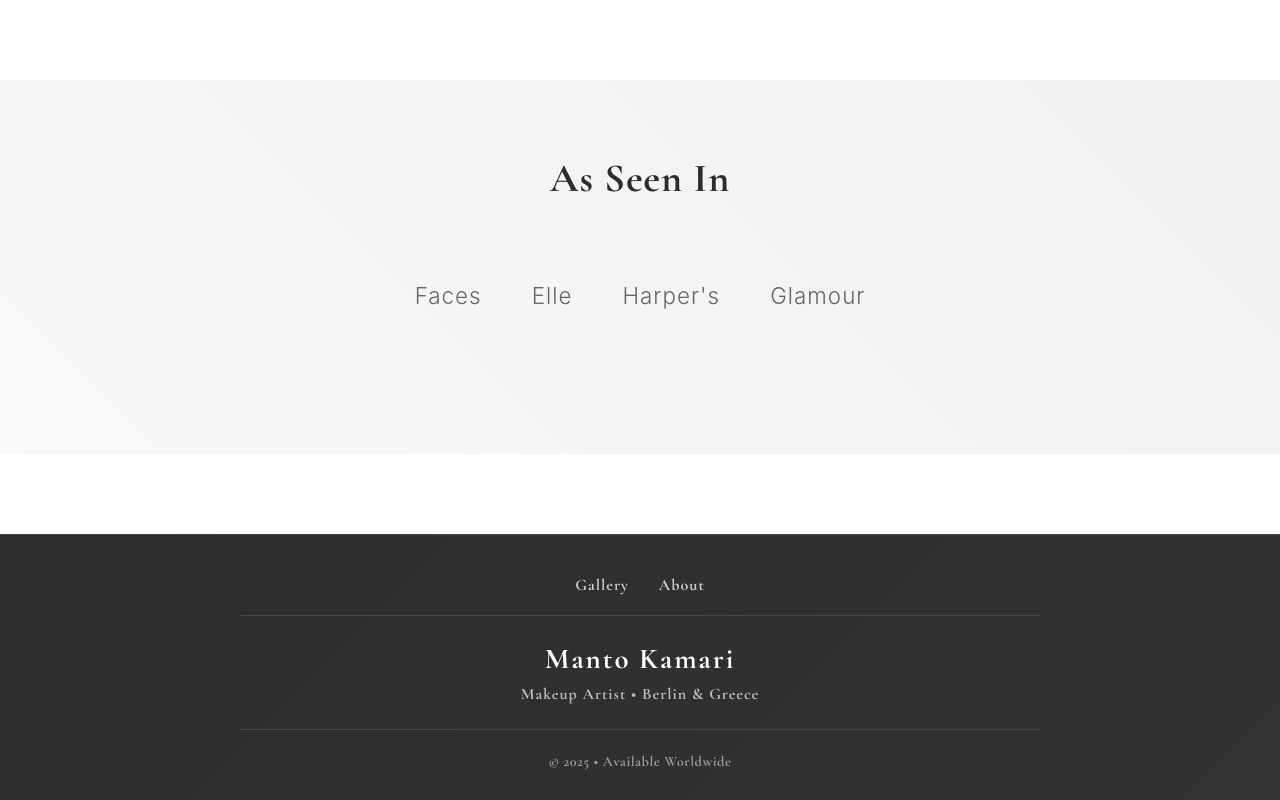
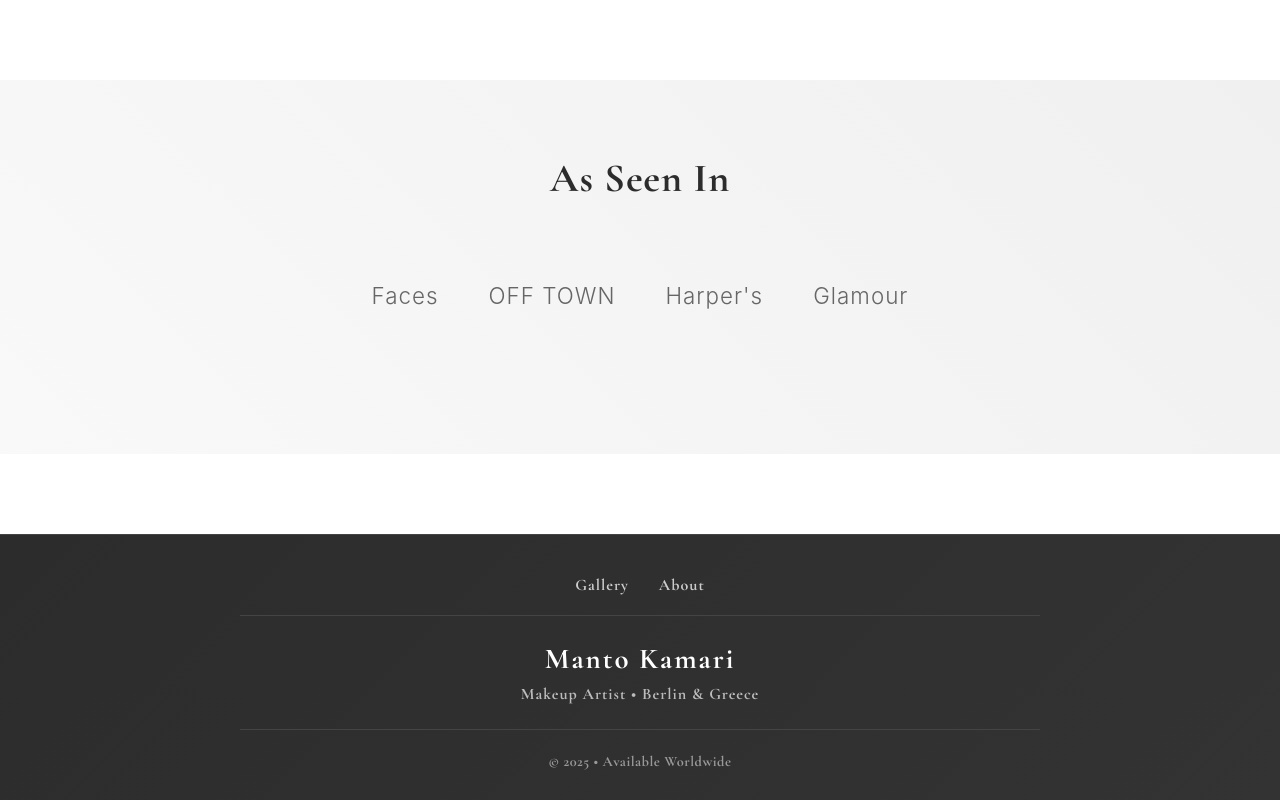
Before and after one commit to natko22/m-portofolio, a React (Create React App) app: page / in a window 1280 px wide. Shown: the part 2863-3663 px from the top of the page. Built offline with nearby package versions, Linux system fonts and the light colour scheme.

Commit message:
ad link for a magazine

```diff
--- a/src/Pages/Home.jsx
+++ b/src/Pages/Home.jsx
@@ -97,7 +97,10 @@ function Home() {
       name: "Faces",
       url: "https://facesmag.com/fashion-editorials-en/berlin-rush-by-stela-alusi/",
     },
-    { name: "Elle", url: null },
+    {
+      name: "OFF TOWN",
+      url: "https://www.magcloud.com/browse/issue/3197263?__r=2937742",
+    },
     { name: "Harper's", url: null },
     { name: "Glamour", url: null },
   ];
```
